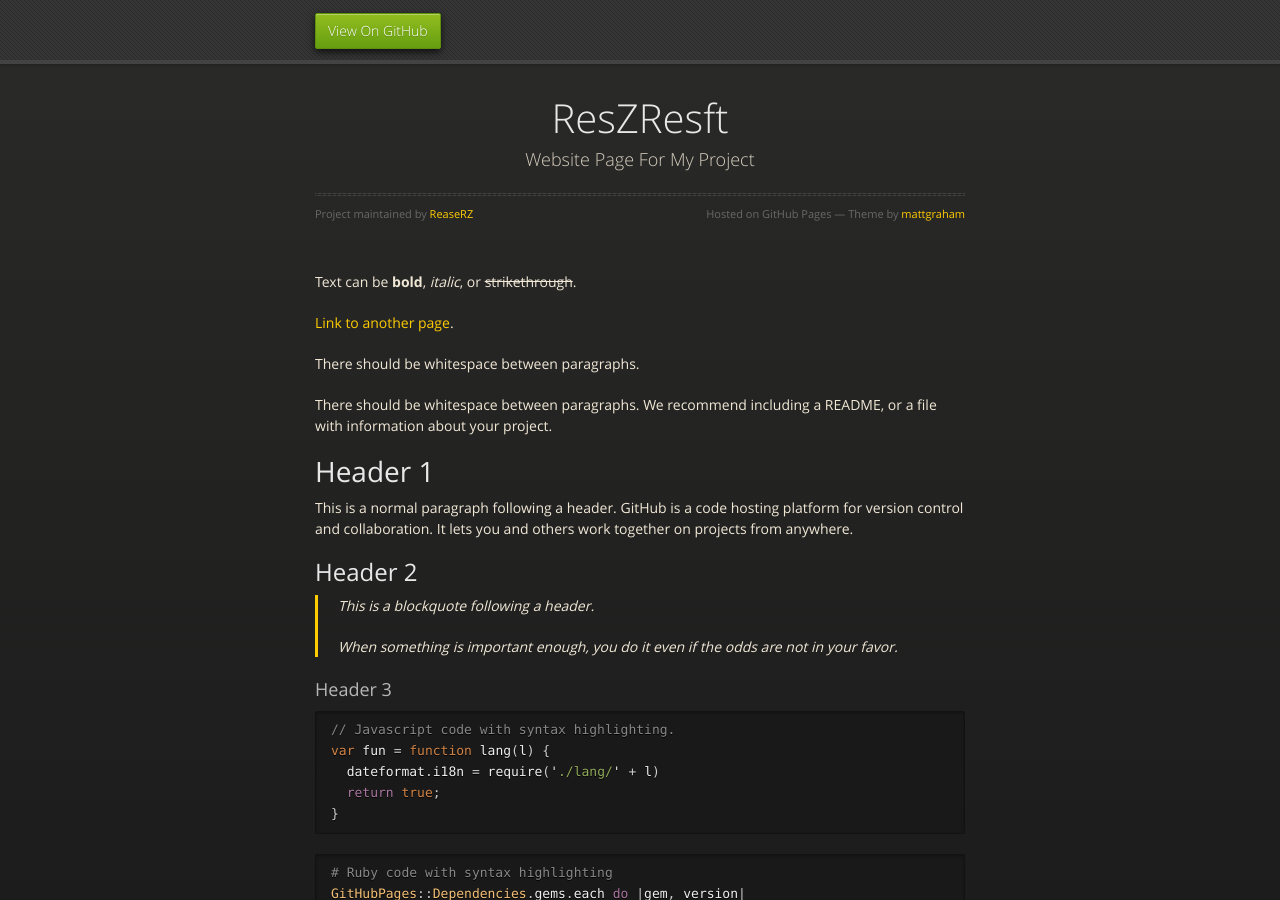
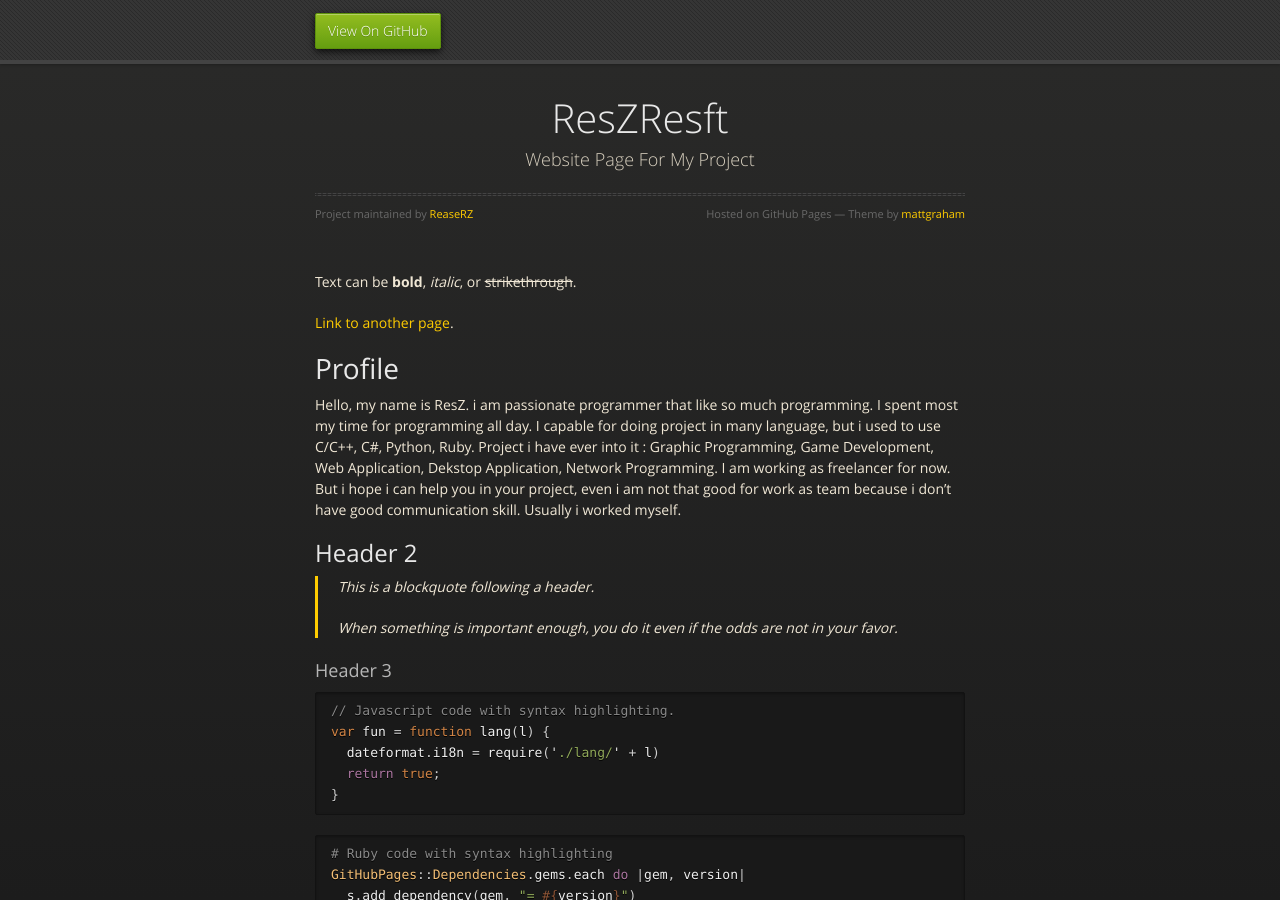
Before and after one commit to ReaseRZ/reaserz.github.io, a Jekyll site: the page built from index.md, in a window 1280 px wide and 900 px high. Built offline with Jekyll 4.4.1, drawn with Linux system fonts in a browser that asks for light colours.

Commit message:
Update index.md

```diff
--- a/index.md
+++ b/index.md
@@ -6,13 +6,9 @@ Text can be **bold**, _italic_, or ~~strikethrough~~.
 
 [Link to another page](./another-page.html).
 
-There should be whitespace between paragraphs.
-
-There should be whitespace between paragraphs. We recommend including a README, or a file with information about your project.
-
-# Header 1
-
-This is a normal paragraph following a header. GitHub is a code hosting platform for version control and collaboration. It lets you and others work together on projects from anywhere.
+# Profile
+Hello, my name is ResZ. i am passionate programmer that like so much programming. I spent most my time for programming all day. I capable for doing project in many language, but i used to use C/C++, C#, Python, Ruby. Project i have ever into it : Graphic Programming, Game Development, Web Application, Dekstop Application, Network Programming.
+I am working as freelancer for now. But i hope i can help you in your project, even i am not that good for work as team because i don't have good communication skill. Usually i worked myself.
 
 ## Header 2
 
```
